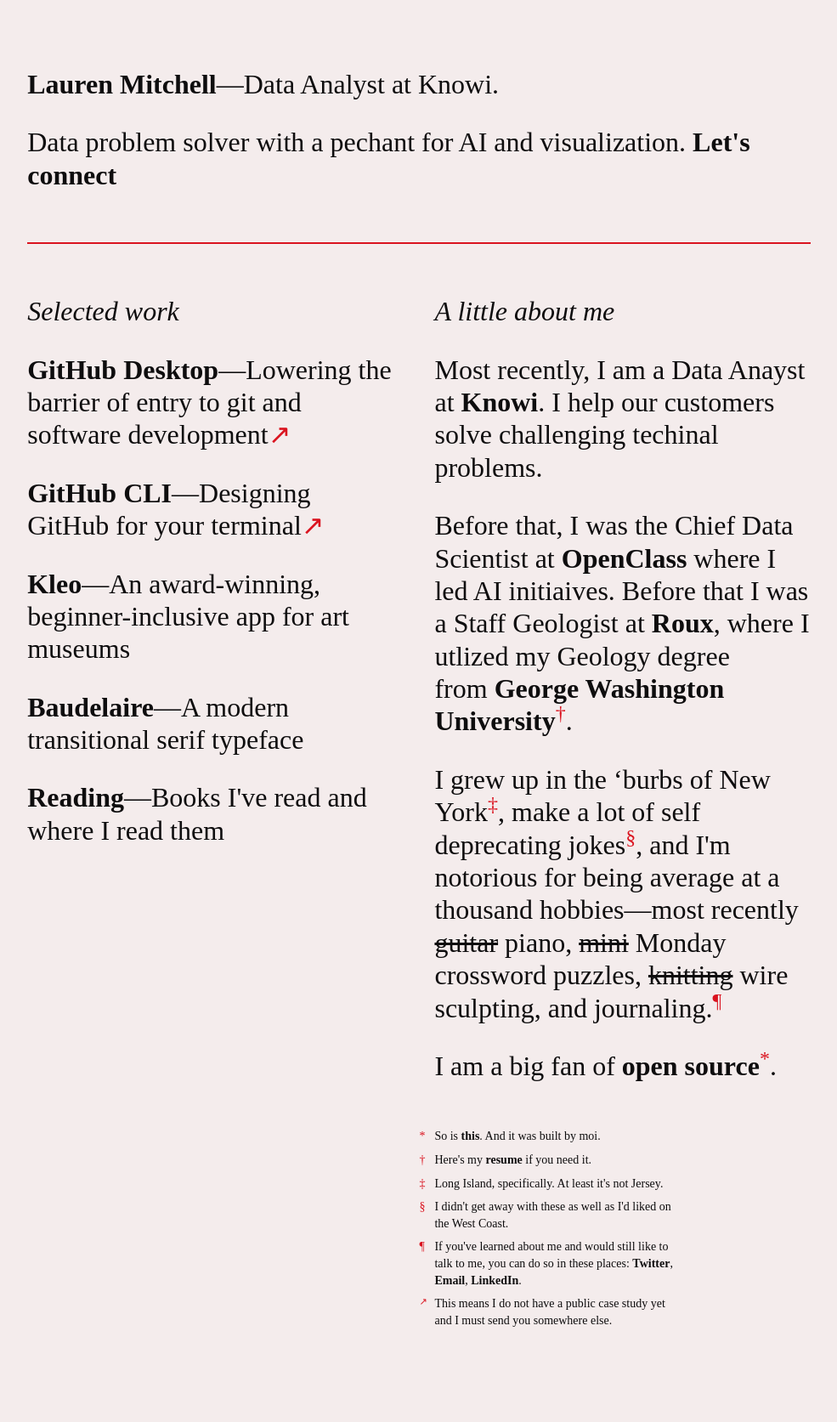
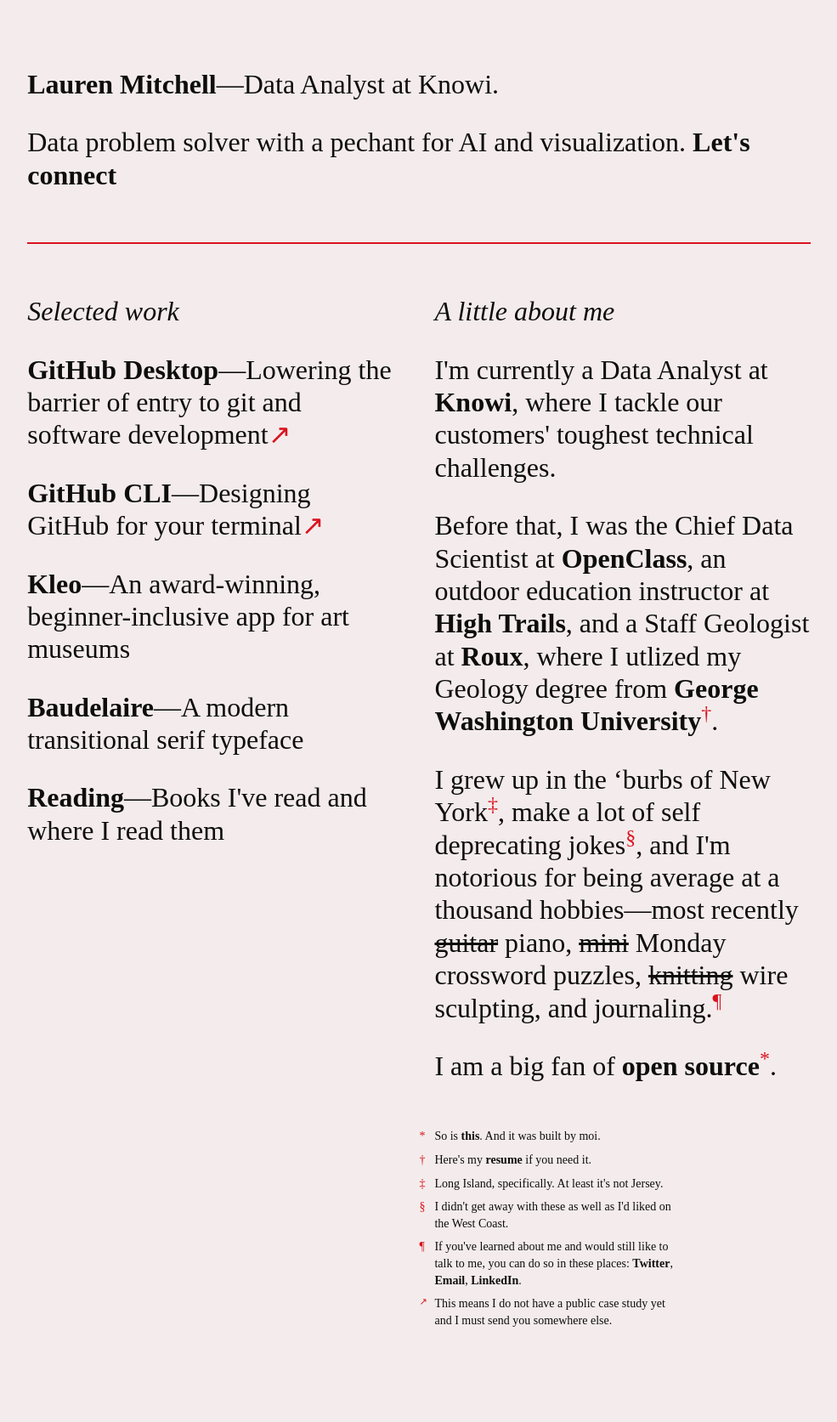
Before and after one commit to laurenmitch/laurenmitch.github.io, a Jekyll site: the page built from index.html, in a window 1280 px wide. Shown: the whole page at 85% size, without its empty margins (147-1132 px from the left). Built offline with Jekyll 4.4.1, drawn with Linux system fonts in a browser that asks for light colours; some web fonts are replaced.

Commit message:
Update index.html

```diff
--- a/index.html
+++ b/index.html
@@ -30,8 +30,8 @@
       </div>
       <div class="about column">
         <h2>A little about me</h2>
-        <div>Most recently, I am a Data Anayst at <a href="https://www.knowi.com/">Knowi</a>. I help our customers solve challenging techinal problems.</div>
-        <div>Before that, I was the Chief Data Scientist at <a href="https://openclass.ai/">OpenClass</a> where I led AI initiaives. Before that I was a Staff Geologist at <a href="https://www.rouxinc.com/">Roux</a>, where I utlized my Geology degree from&nbsp;<a>George Washington University</a><span class="accent superscript" id="dagger" onmouseover="addClass(dagger2, 'footnote-accent');" onmouseout="removeClass(dagger2, 'footnote-accent');">†</span>.</div>
+        <div> I'm currently a Data Analyst at <a href="https://www.knowi.com/">Knowi</a>, where I tackle our customers' toughest technical challenges.</div>
+        <div>Before that, I was the Chief Data Scientist at <a href="https://openclass.ai/">OpenClass</a>, an outdoor education instructor at <a href="https://www.htoec.org/">High Trails</a>, and a Staff Geologist at <a href="https://www.rouxinc.com/">Roux</a>, where I utlized my Geology degree from&nbsp;<a>George Washington University</a><span class="accent superscript" id="dagger" onmouseover="addClass(dagger2, 'footnote-accent');" onmouseout="removeClass(dagger2, 'footnote-accent');">†</span>.</div>
         <div>I grew up in the ‘burbs of New York<span class="accent superscript" id="doubledagger" onmouseover="addClass(doubledagger2, 'footnote-accent');" onmouseout="removeClass(doubledagger2, 'footnote-accent');">‡</span>, make a lot of self deprecating jokes<span class="accent superscript" id="section" onmouseover="addClass(section2, 'footnote-accent');" onmouseout="removeClass(section2, 'footnote-accent');">§</span>, and I'm notorious for being average at a thousand hobbies—most recently <strike>guitar</strike> piano, <strike>mini</strike> Monday crossword puzzles, <strike>knitting</strike> wire sculpting, and journaling.<span class="accent superscript" id="paragraph" onmouseover="addClass(paragraph2, 'footnote-accent');" onmouseout="removeClass(paragraph2, 'footnote-accent');">¶</span></div>
         <div>I am a big fan of <a href="http://github.com/desktop/desktop">open</a>&nbsp;<a href="http://github.com/cli/cli">source</a><span class="accent superscript" id="asterisk" onmouseover="addClass(asterisk2, 'footnote-accent');" onmouseout="removeClass(asterisk2, 'footnote-accent');">*</span>.</div>
         <div class="notes grid">
```
